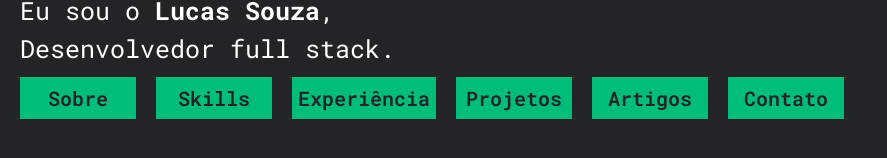
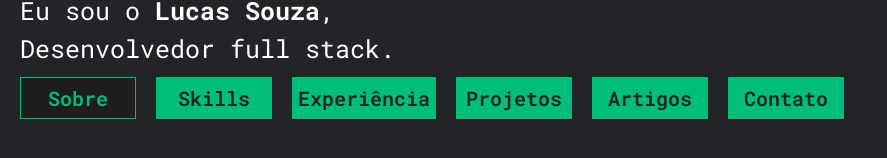
Before and after one commit to luccasdev/luccasdev.github.io, an Angular app: page / in a window 1280 px wide. Shown: the part 348-506 px from the top of the page, without its empty margins (0-887 px from the left). Built offline with nearby package versions, Linux system fonts and the light colour scheme.

Commit message:
Change navigation, and set selected menu on change

```diff
--- a/src/app/components/navigation-bar/navigation-bar.component.html
+++ b/src/app/components/navigation-bar/navigation-bar.component.html
@@ -4,12 +4,12 @@
     <button *ngIf="showToggleMenu" (click)="toggleMenu()" class="navigation-menu-button opened"></button>
   </div>
   <div *ngIf="showToggleMenu" class="navigation-menu-buttons-popup">
-    <div class="navigation-button-inside-menu">Sobre</div>
-    <div class="navigation-button-inside-menu">Skills</div>
-    <div class="navigation-button-inside-menu">Experiência</div>
-    <div class="navigation-button-inside-menu">Projetos</div>
-    <div class="navigation-button-inside-menu">Artigos</div>
-    <div class="navigation-button-inside-menu">Contato</div>
+    <div [class.active]="selectedNavigationMenuType === menuTypes.ABOUT" class="navigation-button-inside-menu" (click)="changeNavigation(menuTypes.ABOUT)">Sobre</div>
+    <div [class.active]="selectedNavigationMenuType === menuTypes.SKILLS" class="navigation-button-inside-menu" (click)="changeNavigation(menuTypes.SKILLS)">Skills</div>
+    <div [class.active]="selectedNavigationMenuType === menuTypes.EXPERIENCE" class="navigation-button-inside-menu" (click)="changeNavigation(menuTypes.EXPERIENCE)">Experiência</div>
+    <div [class.active]="selectedNavigationMenuType === menuTypes.PROJECTS" class="navigation-button-inside-menu" (click)="changeNavigation(menuTypes.PROJECTS)">Projetos</div>
+    <div [class.active]="selectedNavigationMenuType === menuTypes.ARTICLES" class="navigation-button-inside-menu" (click)="changeNavigation(menuTypes.ARTICLES)">Artigos</div>
+    <div [class.active]="selectedNavigationMenuType === menuTypes.CONTACT" class="navigation-button-inside-menu" (click)="changeNavigation(menuTypes.CONTACT)">Contato</div>
   </div>
   <div class="navigation-bar-image">
     <img src="assets/lucas.svg"/>
@@ -22,12 +22,12 @@
     </span>
     </div>
     <div class="navigation-button-group">
-      <div class="navigation-button">Sobre</div>
-      <div class="navigation-button">Skills</div>
-      <div class="navigation-button">Experiência</div>
-      <div class="navigation-button">Projetos</div>
-      <div class="navigation-button">Artigos</div>
-      <div class="navigation-button">Contato</div>
+      <div [class.active]="selectedNavigationMenuType === menuTypes.ABOUT" class="navigation-button" (click)="changeNavigation(menuTypes.ABOUT)">Sobre</div>
+      <div [class.active]="selectedNavigationMenuType === menuTypes.SKILLS" class="navigation-button" (click)="changeNavigation(menuTypes.SKILLS)">Skills</div>
+      <div [class.active]="selectedNavigationMenuType === menuTypes.EXPERIENCE" class="navigation-button" (click)="changeNavigation(menuTypes.EXPERIENCE)">Experiência</div>
+      <div [class.active]="selectedNavigationMenuType === menuTypes.PROJECTS" class="navigation-button" (click)="changeNavigation(menuTypes.PROJECTS)">Projetos</div>
+      <div [class.active]="selectedNavigationMenuType === menuTypes.ARTICLES" class="navigation-button" (click)="changeNavigation(menuTypes.ARTICLES)">Artigos</div>
+      <div [class.active]="selectedNavigationMenuType === menuTypes.CONTACT" class="navigation-button" (click)="changeNavigation(menuTypes.CONTACT)">Contato</div>
     </div>
   </div>
 </div>
--- a/src/app/components/navigation-bar/navigation-bar.component.scss
+++ b/src/app/components/navigation-bar/navigation-bar.component.scss
@@ -35,6 +35,14 @@
   border-color: transparent;
   border-style: solid;
   border-width: 1px;
+  &.active {
+    background-color: #1E1E1E;
+    border-color: #00BE7A;
+    border-style: solid;
+    border-width: 1px;
+    color: #00BE7A;
+    cursor: pointer;
+  }
 }
 
 .navigation-button:hover {
@@ -100,6 +108,14 @@
   border-color: transparent;
   border-style: solid;
   border-width: 1px;
+  &.active {
+      background-color: #1E1E1E;
+      border-color: #00BE7A;
+      border-style: solid;
+      border-width: 1px;
+      color: #00BE7A;
+      cursor: pointer;
+  }
 }
 .navigation-button-inside-menu:hover {
   background-color: #1E1E1E;
--- a/src/app/components/navigation-bar/navigation-bar.component.ts
+++ b/src/app/components/navigation-bar/navigation-bar.component.ts
@@ -8,6 +8,8 @@ import { Component, OnInit } from '@angular/core';
 export class NavigationBarComponent implements OnInit {
 
   showToggleMenu = false;
+  menuTypes = MenuTypeEnum;
+  selectedNavigationMenuType: MenuTypeEnum = MenuTypeEnum.ABOUT;
 
   constructor() { }
 
@@ -17,4 +19,17 @@ export class NavigationBarComponent implements OnInit {
   toggleMenu() {
     this.showToggleMenu = !this.showToggleMenu;
   }
+
+  changeNavigation(menuType: MenuTypeEnum) {
+    this.selectedNavigationMenuType = menuType;
+  }
 }
+
+export enum MenuTypeEnum {
+  ABOUT,
+  SKILLS,
+  EXPERIENCE,
+  PROJECTS,
+  ARTICLES,
+  CONTACT
+}
```
